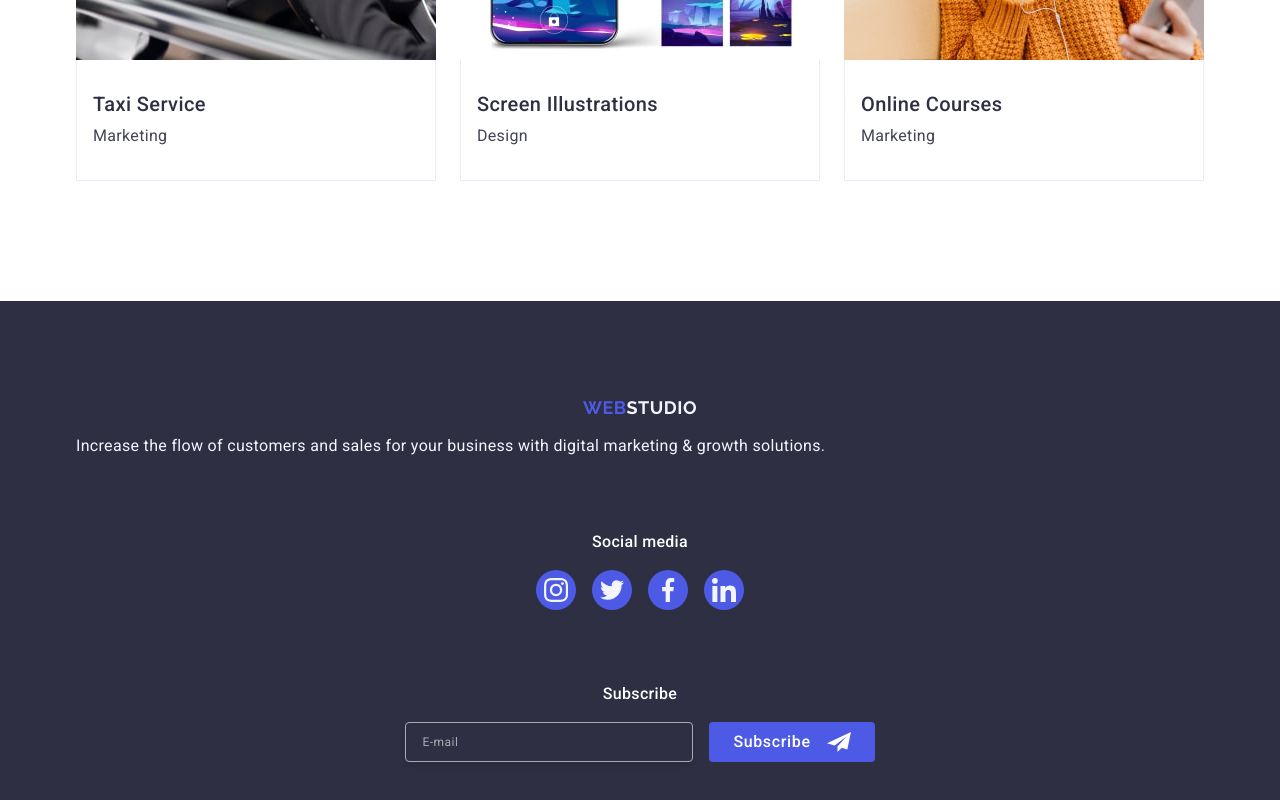
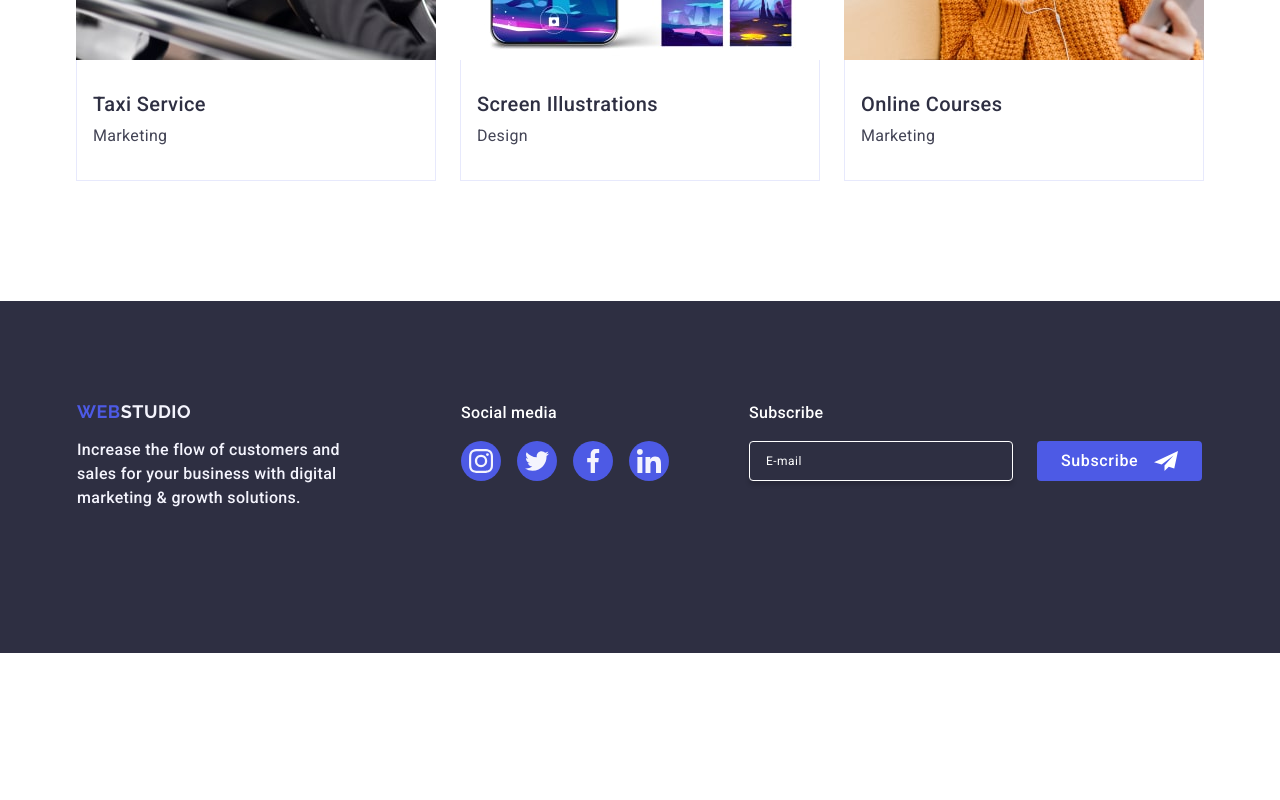
Before and after one commit to vakylaviki/goit-markup-hw-06, a plain HTML site: page index.html in a window 1280 px wide. Shown: the part 2282-3082 px from the top of the page. After the commit the page ends 2935 px from the top, so only its background shows below. Drawn offline with nearby package versions, Linux system fonts and the light colour scheme.

Commit message:
modified css

```diff
--- a/css/styles-old.css
+++ b/css/styles-old.css
@@ -64,54 +64,6 @@
 /*-----section 4  portfolio------*/
 
 /*----footer------*/
-
-.page-footer {
-  background-color: #2e2f42;
-  padding-top: 100px;
-  padding-bottom: 100px;
-}
-.page-footer .container {
-  display: flex;
-  align-items: baseline;
-}
-.footer-container {
-  margin-right: 120px;
-}
-.footer-logo {
-  display: inline-block;
-}
-.footer-text {
-  font-weight: 500;
-  max-width: 264px;
-  margin-bottom: 16px;
-}
-
-.footer-subtitle {
-  font-weight: 500;
-}
-.footer-soc-link {
-  gap: 16px;
-}
-.footer-soc-list {
-  display: flex;
-  gap: 16px;
-}
-
-.footer-soc {
-  margin-right: 80px;
-}
-.footer-form-wrap {
-  margin-left: 80px;
-}
-
-.footer-form {
-  display: flex;
-  align-items: center;
-  gap: 24px;
-}
-.footer-input {
-  width: 264px;
-}
 
 /*-----modal-form------*/
 
--- a/css/styles.css
+++ b/css/styles.css
@@ -701,3 +701,92 @@ button {
   fill: #ffffff;
   margin-left: 16px;
 }
+@media screen and (min-width: 768px) {
+  .page-footer .container {
+    display: flex;
+    flex-wrap: wrap;
+    align-items: baseline;
+    padding-left: 108px;
+    margin: 0;
+  }
+  .footer-container {
+    margin-right: 24px;
+  }
+  .footer-logo {
+    display: inline-block;
+  }
+  .footer-text {
+    font-weight: 500;
+    max-width: 264px;
+    margin-bottom: 72px;
+  }
+  .footer-subtitle {
+    text-align: start;
+    font-weight: 500;
+  }
+  .footer-soc-link {
+    gap: 16px;
+  }
+  .footer-soc-list {
+    display: flex;
+    gap: 24px;
+  }
+  .footer-form {
+    display: flex;
+    align-items: center;
+    gap: 24px;
+  }
+  .footer-input {
+    width: 264px;
+  }
+}
+@media screen and (min-width: 1158px) {
+  .page-footer {
+    padding-top: 100px;
+    padding-bottom: 100px;
+  }
+  .page-footer .container {
+    display: flex;
+    flex-wrap: nowrap;
+    align-items: baseline;
+    padding: 0 16px;
+    margin: 0 auto;
+  }
+  .footer-container {
+    margin-right: 120px;
+  }
+  .footer-logo {
+    display: inline-block;
+    margin-bottom: 16px;
+  }
+  .footer-text {
+    font-weight: 500;
+    max-width: 264px;
+    margin-bottom: 16px;
+  }
+
+  .footer-soc-link {
+    gap: 16px;
+  }
+  .footer-soc-list {
+    display: flex;
+    gap: 16px;
+  }
+
+  .footer-soc {
+    margin-right: 80px;
+  }
+  .footer-form-wrap {
+    margin-left: 80px;
+  }
+
+  .footer-form {
+    display: flex;
+    align-items: center;
+    gap: 24px;
+  }
+  .footer-input {
+    width: 264px;
+    opacity: 1;
+  }
+}
```
